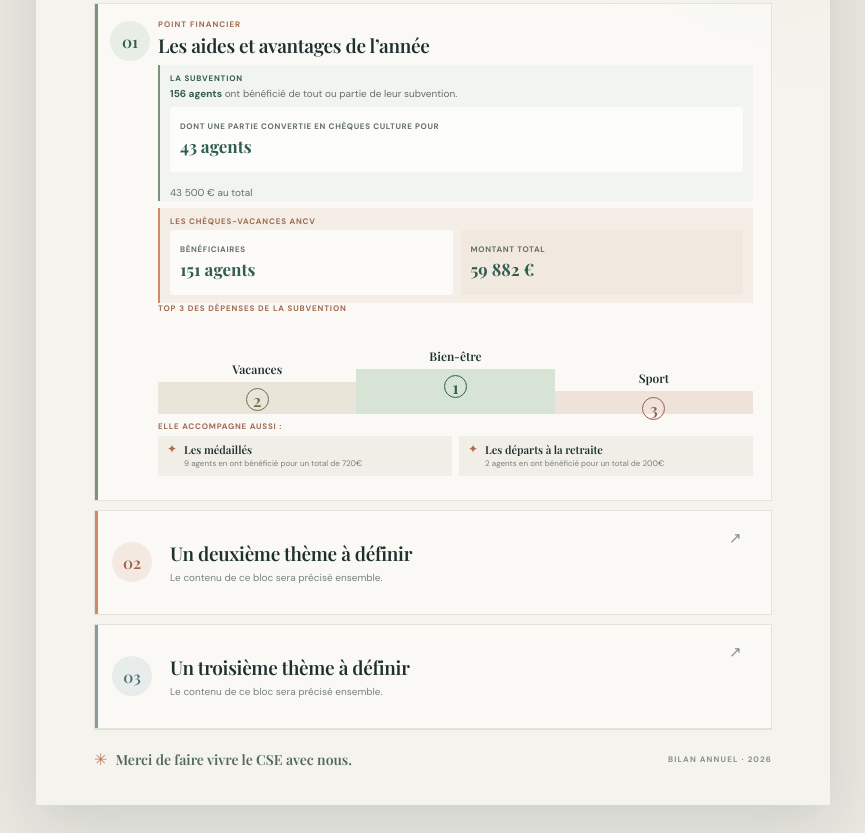
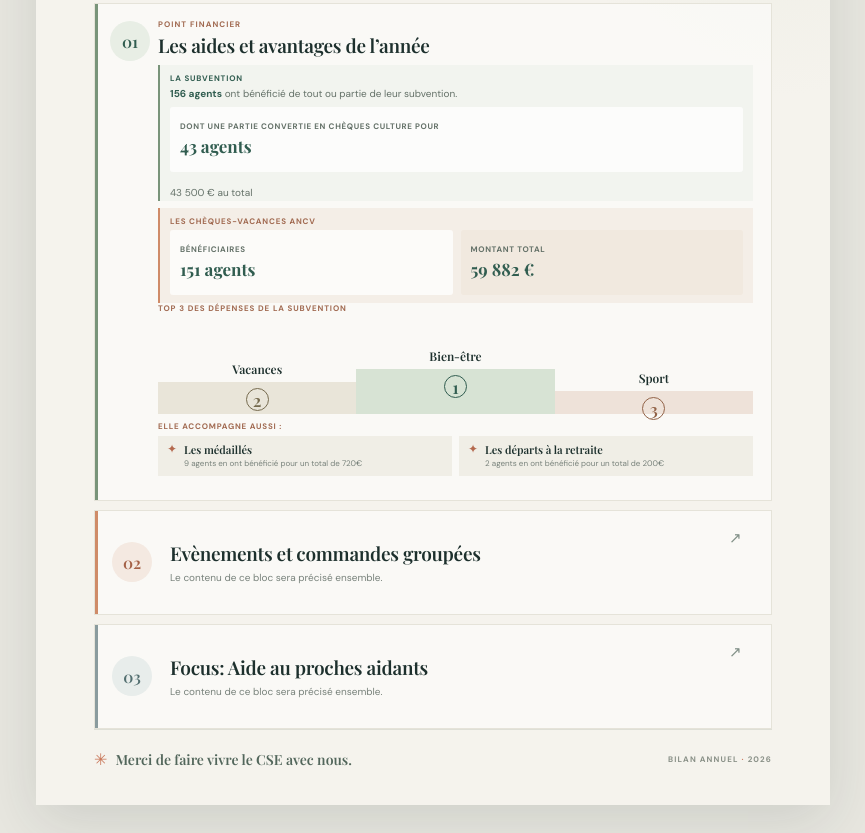
Before and after one commit to PandiiiiPanda/CSE, a plain HTML site: page index.html in a window 1280 px wide. Shown: the part 592-1425 px from the top of the page, without its empty margins (207-1072 px from the left). Drawn offline with nearby package versions, Linux system fonts and the light colour scheme; a web font is replaced by a local one.

Commit message:
modified:   index.html

```diff
--- a/index.html
+++ b/index.html
@@ -94,7 +94,7 @@
                 <article class="story story-two">
                     <div class="story-number">02</div>
                     <div class="story-content">
-                        <h3>Un deuxième thème à définir</h3>
+                        <h3>Evènements et commandes groupées</h3>
                         <p class="placeholder">Le contenu de ce bloc sera précisé ensemble.</p>
                     </div>
                     <span class="story-arrow" aria-hidden="true">↗</span>
@@ -102,7 +102,7 @@
                 <article class="story story-three">
                     <div class="story-number">03</div>
                     <div class="story-content">
-                        <h3>Un troisième thème à définir</h3>
+                        <h3>Focus: Aide au proches aidants</h3>
                         <p class="placeholder">Le contenu de ce bloc sera précisé ensemble.</p>
                     </div>
                     <span class="story-arrow" aria-hidden="true">↗</span>
```
